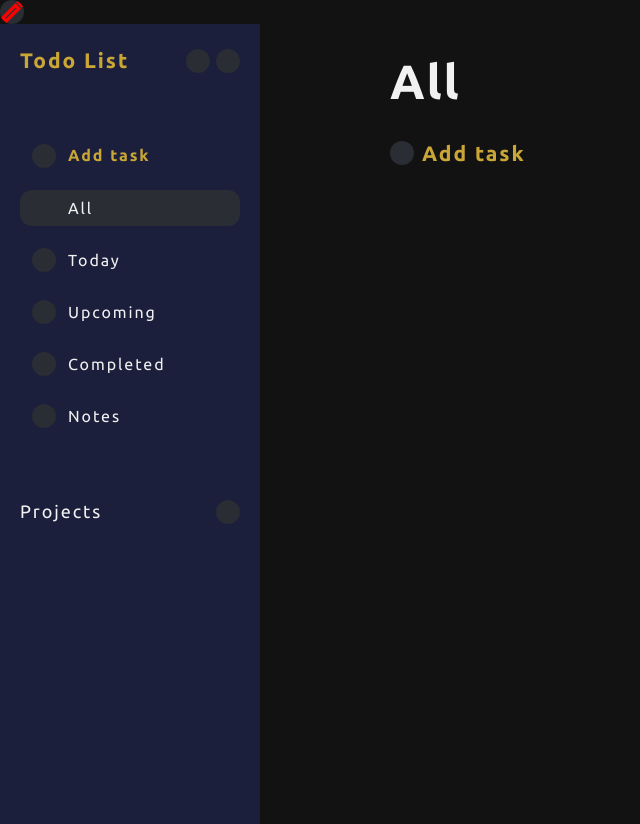
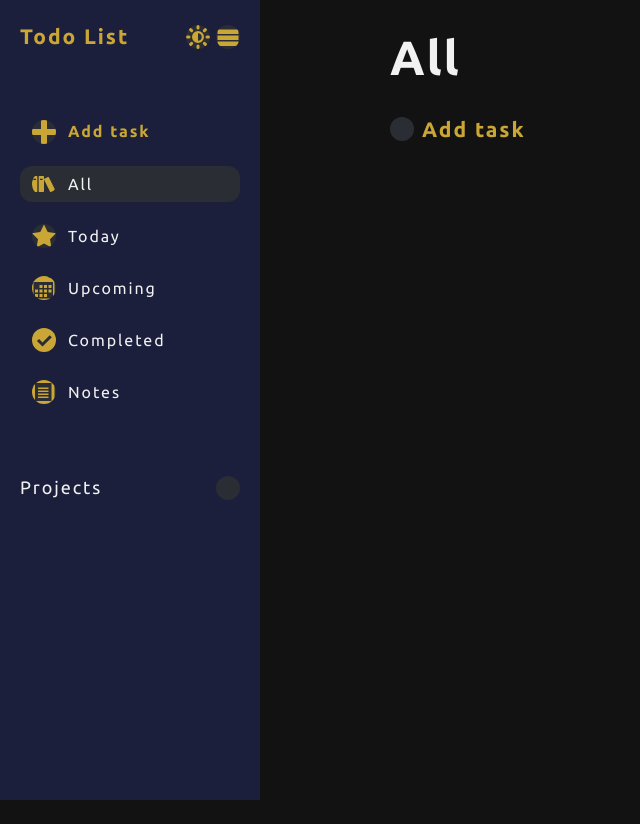
Before and after one commit to alexfil3/todo-list, a website built with webpack: page src/template.html in a window 1280 px wide. Shown: the whole page, without its empty margins (0-640 px from the left). After the commit the page ends 800 px from the top, so only its background shows below. Built offline with nearby package versions, Linux system fonts and the light colour scheme.

Commit message:
complete

```diff
--- a/src/helpers/createPagesList.js
+++ b/src/helpers/createPagesList.js
@@ -1,14 +1,21 @@
 import ListItem from "../components/ListItem";
 import Button from "../components/Button";
 
-const pages = ["All", "Today", "Upcoming", "Completed", "Notes"];
+const pages = [
+    { name: "All", svg: document.querySelector("#books") },
+    {name: "Today", svg: document.querySelector("#star")},
+    { name: "Upcoming", svg: document.querySelector("#calendar") },
+    { name: "Completed", svg: document.querySelector("#completed") },
+    { name: "Notes", svg: document.querySelector("#note") },
+];
 
 function createPagesList(list, listItemClassName, buttonClassName) {
     const listToAppend = list;
 
     pages.forEach(page => {
         const listItem = ListItem(listItemClassName);
-        const button = Button(buttonClassName, page, page, "../alien-svgrepo-com.svg", "svg");
+        const button = Button(buttonClassName, page.name, page.name, "", "svg");
+        button.insertBefore(page.svg, button.firstChild);
 
         listItem.appendChild(button);
         listToAppend.appendChild(listItem);
--- a/src/pages/Layout.js
+++ b/src/pages/Layout.js
@@ -23,14 +23,21 @@ function Layout() {
     const header = Header("header");
     const main = Main("main", "main");
 
+    const themeSvg = document.querySelector("#theme");
+    const menuSvg = document.querySelector("#menu");
+    const plusSvg = document.querySelector("#plus");
+
     const mainTitleAndButtonsWrapper = Div("main-title-and-buttons-wrapper");
     const mainTitle = Title("h1", "Todo List", "main-title");
     const buttonsWrapper = Div("buttons-wrapper");
-    const themeButton = Button("theme-button", "", "themeButton", "#icon-pencil", "svg");
-    const closeButton = Button("close-aside-button", "", "closeAsideButton", "../alien-svgrepo-com.svg", "svg", closeAside);
+    const themeButton = Button("theme-button", "", "themeButton", "", "svg");
+    themeButton.appendChild(themeSvg);
+    const closeButton = Button("close-aside-button", "", "closeAsideButton", "", "svg", closeAside);
+    closeButton.appendChild(menuSvg);
 
     const addTaskAndPagesWrapper = Div("add-task-and-pages-wrapper");
-    const addTaskButton = Button("add-task-button", "Add task", "addTask", "../alien-svgrepo-com.svg", "svg", () => openDialog(createAddTaskDialog));
+    const addTaskButton = Button("add-task-button", "Add task", "addTask", "", "svg", () => openDialog(createAddTaskDialog));
+    addTaskButton.insertBefore(plusSvg, addTaskButton.firstChild);
     const pagesList = List("pages-list", loadPage);
     const createdList = createPagesList(pagesList, "pages-list-item", "pages-list-button");
 
--- a/src/style.css
+++ b/src/style.css
@@ -222,8 +222,7 @@ body::-webkit-scrollbar-thumb {
     height: 24px;
     background-color: #2A2D34;
     border-radius: 50%;
-    fill: red;
-    stroke: red;
+    fill: var(--secondary-text-color);
 }
 
 .add-task-button, .pages-list-button, .project-list-item-button  {
--- a/src/template.html
+++ b/src/template.html
@@ -8,8 +8,29 @@
     <title>Todo List</title>
 </head>
 <body>
-    <svg class="svg lo">
-        <use xlink:href="../src/icons/_sprite.svg#icon-pencil"/>
+    <svg id="theme" class="svg">
+        <use xlink:href="./icons/_sprite.svg#icon-theme"/>
+    </svg>
+    <svg id="menu" class="svg">
+        <use xlink:href="./icons/_sprite.svg#icon-menu"/>
+    </svg>
+    <svg id="plus" class="svg">
+        <use xlink:href="./icons/_sprite.svg#icon-plus"/>
+    </svg>
+    <svg id="books" class="svg">
+        <use xlink:href="./icons/_sprite.svg#icon-books"/>
+    </svg>
+    <svg id="star" class="svg">
+        <use xlink:href="./icons/_sprite.svg#icon-star"/>
+    </svg>
+    <svg id="calendar" class="svg">
+        <use xlink:href="./icons/_sprite.svg#icon-calendar"/>
+    </svg>
+    <svg id="completed" class="svg">
+        <use xlink:href="./icons/_sprite.svg#icon-completed"/>
+    </svg>
+    <svg id="note" class="svg">
+        <use xlink:href="./icons/_sprite.svg#icon-note"/>
     </svg>
     <div class="container" id="container"></div>
 </body>
```
